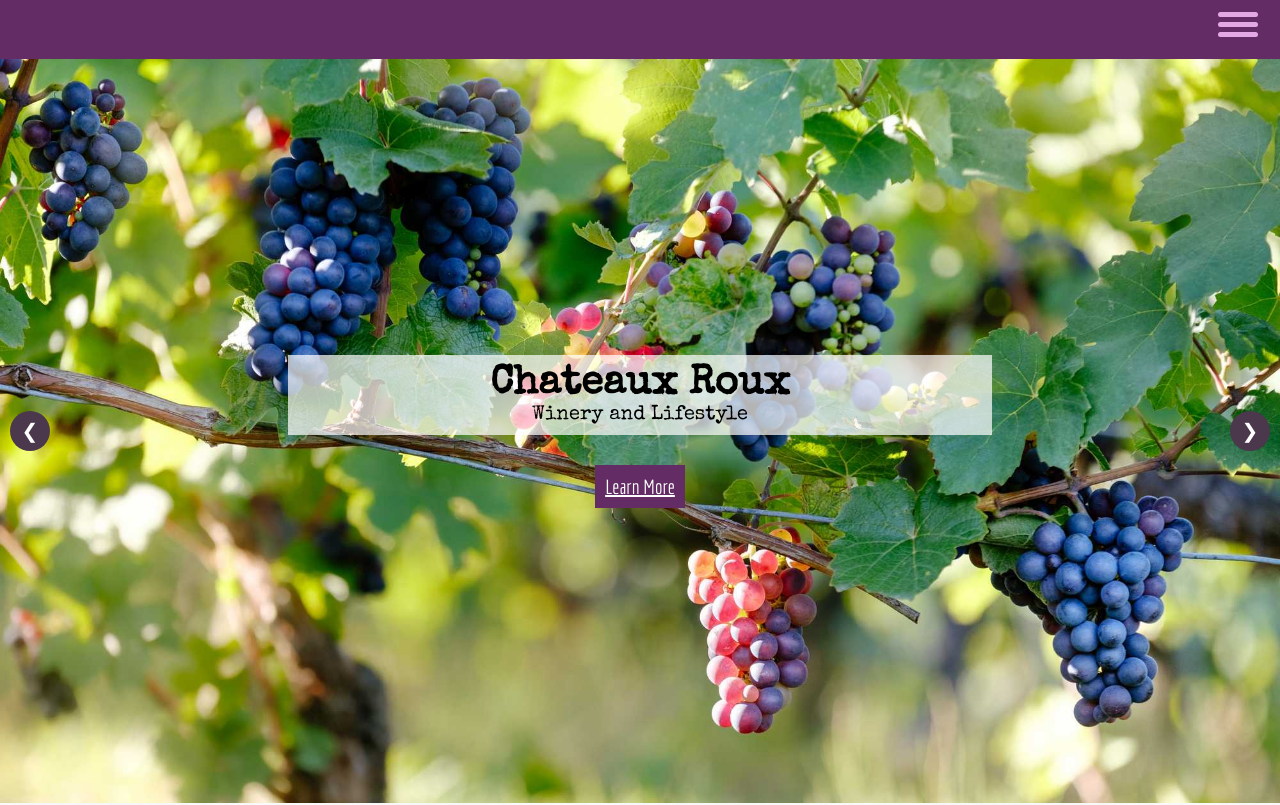
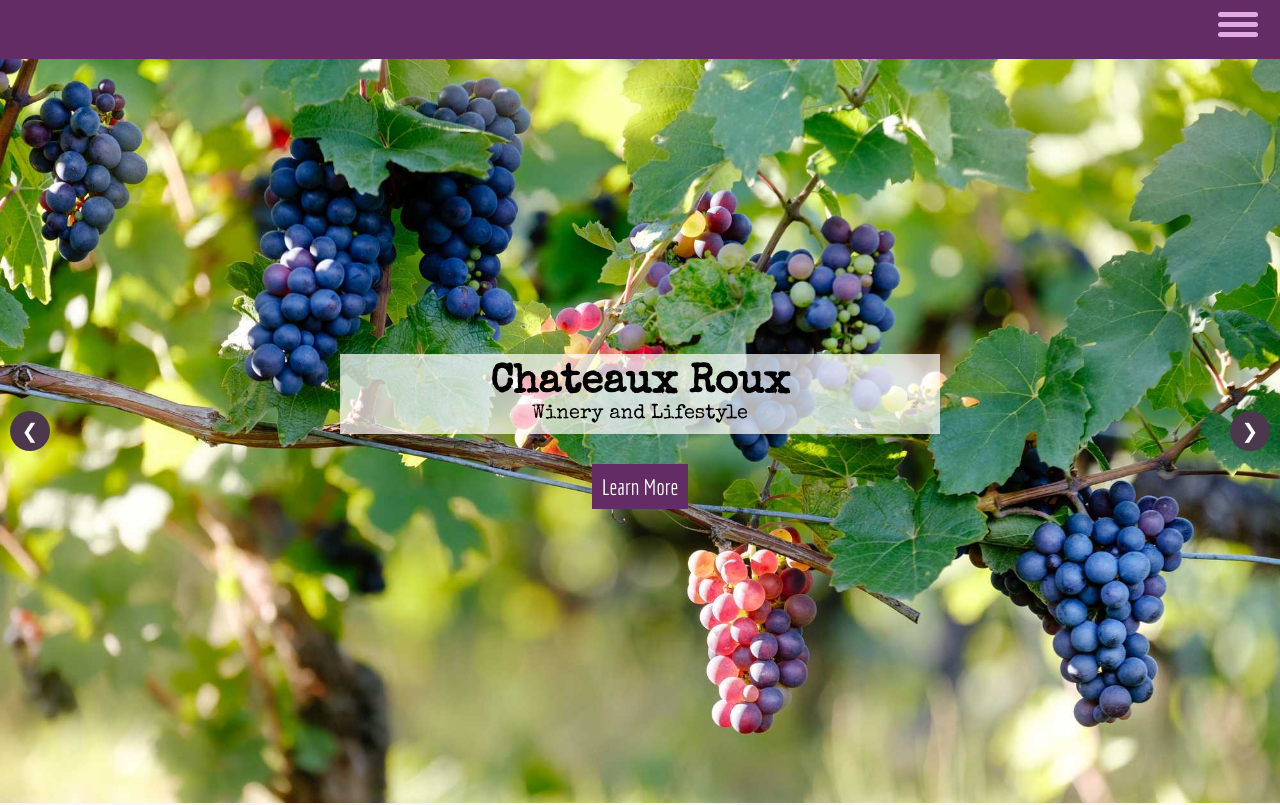
Before and after one commit to starskynder/Chateau-Roux, a website: page index.html in a window 1280 px wide. Shown: the top 805 px of the page. Drawn offline with nearby package versions, Linux system fonts and the light colour scheme.

Commit message:
Styles button-links

```diff
--- a/sass/layout/_header.scss
+++ b/sass/layout/_header.scss
@@ -38,6 +38,7 @@
     background-color: rgba(255, 255, 255, 0.7);
     padding: 1rem;
     font-family: "Special Elite", cursive;
+    max-width: 60rem;
   }
 
   &__text {
@@ -48,11 +49,18 @@
     border: none;
     background-color: $bossanova;
     color: $white;
-    font-size: 20px;
-    padding: 10px;
-    margin-top: 30px;
+    font-size: 2.2rem;
+    padding: 1rem;
+    margin-top: 3rem;
     animation: slideUp 0.8s ease-in forwards;
     font-family: inherit;
+    text-decoration: none;
+
+    &:focus,
+    &:hover {
+      background-color: $french-lilac;
+      color: $black;
+    }
   }
 
   &__link {
@@ -79,9 +87,7 @@
   background-color: #4b384c;
   text-align: center;
   line-height: 2rem;
-}
 
-.arrow {
   &:hover {
     background-color: #632c65;
   }
```
Also changed, not shown: css/main.css.
